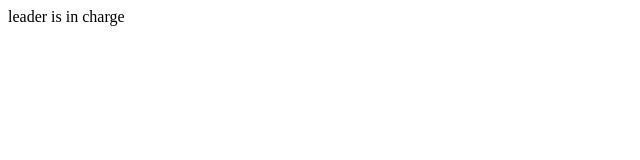
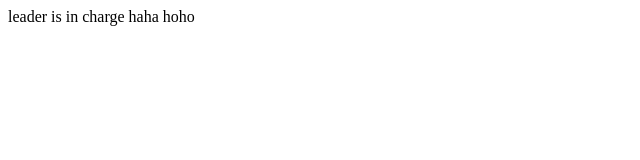
Before and after one commit to JYBAE-git/company-project, a plain HTML site: page index.html in a window 1280 px wide. Shown: the full height of the page, 0-640 px from the left. Drawn offline with Linux system fonts and the light colour scheme.

Commit message:
second commit

```diff
--- a/index.html
+++ b/index.html
@@ -11,6 +11,8 @@
 <body>
     <nav>
         leader is in charge
+        haha
+        hoho
     </nav>
     <main>
 
```
